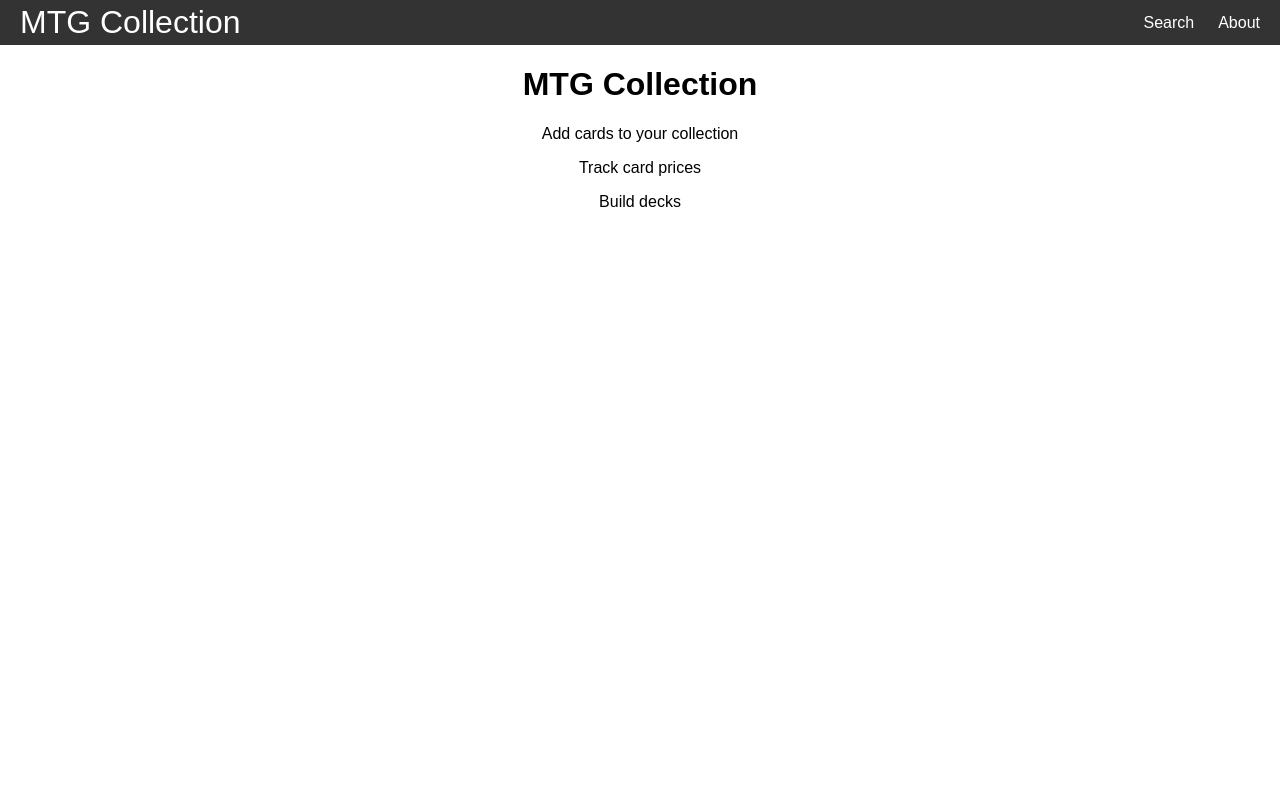
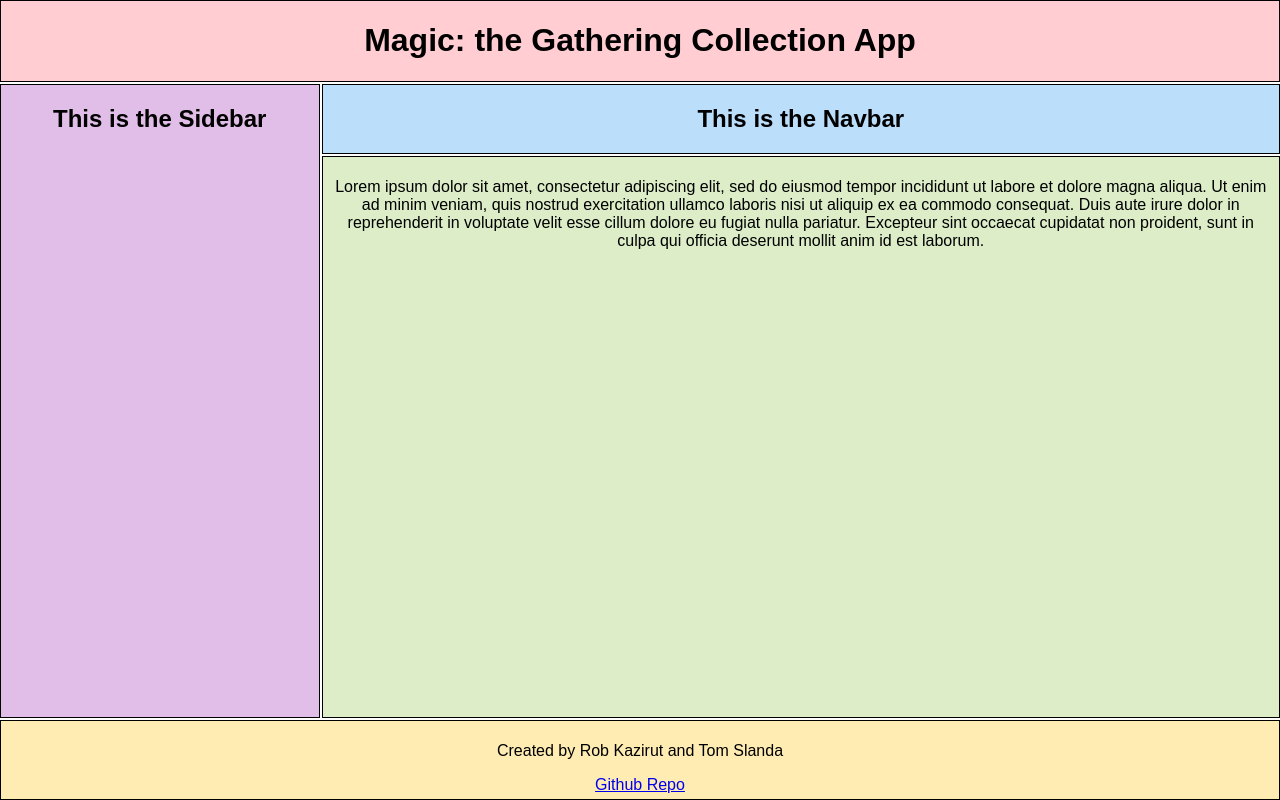
Before and after one commit to slandath/mtgCollectionFE, a React (Create React App) app: page / in a window 1280 px wide. Built offline with nearby package versions, Linux system fonts and the light colour scheme.

Commit message:
Holy Grail Layout

```diff
--- a/package.json
+++ b/package.json
@@ -10,6 +10,7 @@
     "react-dom": "^18.2.0",
     "react-router-dom": "^6.4.1",
     "react-scripts": "5.0.1",
+    "sass": "^1.55.0",
     "web-vitals": "^2.1.4"
   },
   "scripts": {
--- a/src/App.js
+++ b/src/App.js
@@ -1,21 +1,18 @@
-import Navbar from "./Navbar";
-import Search from "./pages/Search";
-import Home from "./pages/Home";
-import About from "./pages/About";
-import { Route, Routes } from "react-router-dom";
+import Navbar from "./pages/Navbar";
+import Header from "./pages/Header";
+import Footer from "./pages/Footer";
+import Sidebar from "./pages/Sidebar";
+import Content from "./pages/Content"
 
 function App() {
   return (
-    <>
+    <div className="container">
+      <Header />
       <Navbar />
-      <div className="container">
-        <Routes>
-          <Route path="/" element={<Home />} />
-          <Route path="/Search" element={<Search />} />
-          <Route path="/About" element={<About />} />
-        </Routes>
+      <Sidebar />
+      <Content />
+      <Footer />
       </div>
-    </>
   );
 }
 
--- a/src/Navbar.js
+++ /dev/null
@@ -1,27 +0,0 @@
-import { Link, useMatch, useResolvedPath } from "react-router-dom";
-export default function Navbar() {
-  return (
-    <nav className="nav">
-      <Link to="/" className="site-title">
-        MTG Collection
-      </Link>
-      <ul>
-        <CustomLink to="/Search">Search</CustomLink>
-        <CustomLink to="/About">About</CustomLink>
-      </ul>
-    </nav>
-  );
-}
-
-function CustomLink({ to, children, ...props }) {
-  const resolvedPath = useResolvedPath(to);
-  const isActive = useMatch({ path: resolvedPath.pathname, end: true });
-
-  return (
-    <li className={isActive ? "active" : ""}>
-      <Link to={to} {...props}>
-        {children}
-      </Link>
-    </li>
-  );
-}
--- /dev/null
+++ b/src/pages/Content.js
@@ -0,0 +1,7 @@
+export default function Content() {
+    return (
+      <article>
+        <p>Lorem ipsum dolor sit amet, consectetur adipiscing elit, sed do eiusmod tempor incididunt ut labore et dolore magna aliqua. Ut enim ad minim veniam, quis nostrud exercitation ullamco laboris nisi ut aliquip ex ea commodo consequat. Duis aute irure dolor in reprehenderit in voluptate velit esse cillum dolore eu fugiat nulla pariatur. Excepteur sint occaecat cupidatat non proident, sunt in culpa qui officia deserunt mollit anim id est laborum.</p>
+      </article>
+    );
+  }
--- a/src/pages/About.js
+++ b/src/pages/Footer.js
@@ -1,9 +1,8 @@
-export default function About() {
+export default function Footer() {
   return (
-    <div className="container">
-      <h1>About</h1>
+    <footer>
       <p>Created by Rob Kazirut and Tom Slanda</p>
       <a href="https://github.com/slandath/mtgCollection" target="blank">Github Repo</a>
-    </div>
+    </footer>
   );
 }
--- /dev/null
+++ b/src/pages/Header.js
@@ -0,0 +1,7 @@
+export default function Footer() {
+    return (
+      <header>
+        <h1>Magic: the Gathering Collection App</h1>
+      </header>
+    );
+  }
--- a/src/pages/Home.js
+++ /dev/null
@@ -1,10 +0,0 @@
-export default function Home() {
-  return (
-    <div>
-      <h1>MTG Collection</h1>
-      <p>Add cards to your collection</p>
-      <p>Track card prices</p>
-      <p>Build decks</p>
-    </div>
-  );
-}
--- /dev/null
+++ b/src/pages/Navbar.js
@@ -0,0 +1,7 @@
+export default function Navbar() {
+  return (
+    <nav>
+      <h1>This is the Navbar</h1>
+    </nav>
+  );
+}
--- a/src/pages/Search.js
+++ /dev/null
@@ -1,41 +0,0 @@
-import React, { Component } from "react";
-
-class Search extends Component {
-  constructor(props) {
-    super(props);
-    this.state = {
-      cardName: "",
-    };
-  }
-
-  handleCardNameChange = (event) => {
-    this.setState({
-      cardName: event.target.value,
-    });
-  };
-
-  render() {
-    return (
-      <div>
-        <h1>Search</h1>
-        <p>Find a card using Scryfall</p>
-        <form>
-          <label>
-            Card Name:
-            <input
-              type="text"
-              value={this.state.cardName}
-              onChange={this.handleCardNameChange}
-            />
-          </label>
-          <label>
-            Set Name:
-            <input type="text" />
-          </label>
-        </form>
-      </div>
-    );
-  }
-}
-
-export default Search;
--- /dev/null
+++ b/src/pages/Sidebar.js
@@ -0,0 +1,7 @@
+export default function Sidebar() {
+  return (
+    <aside>
+      <h1>This is the Sidebar</h1>
+    </aside>
+  );
+}
--- a/src/styles.css
+++ b/src/styles.css
@@ -5,53 +5,51 @@
 
 body {
   margin: 0;
+  height: 100vh;
 }
 
 .container {
-    margin: 1rem;
-    text-align: center;
+  background: white;
+  height: 100vh;
+  display: grid;
+  grid-template-columns: minmax(10px, 1fr) minmax(10px, 3fr);
+  grid-template-rows: min-content min-content 1fr min-content;
+  gap: 2px;
+  text-align: center;
 }
 
-.nav {
-  background-color: #333;
-  color: white;
-  display: flex;
-  justify-content: space-between;
-  align-items: stretch;
-  gap: 2rem;
-  padding: 0 1rem;
+header {
+  grid-column: 1 / -1;
+  text-align: center;
+  border: 1px solid #000;
+  background: #ffcdd2;
 }
 
-.site-title {
-  font-size: 2rem;
+nav {
+  grid-column: 2 / 3;
+  background: #bbdefb;
+  border: 1px solid #000;
 }
 
-.nav ul {
-  padding: 0;
-  margin: 0;
-  list-style: none;
-  display: flex;
-  gap: 1rem;
+ul {
+  list-style-type: none;
 }
 
-.nav a {
-  color: inherit;
-  text-decoration: none;
-  height: 100%;
-  display: flex;
-  align-items: center;
-  padding: .25rem;
+aside {
+  grid-column: 1 / 2;
+  grid-row: 2 / 4;
+  background: #e1bee7;
+  border: 1px solid #000;
 }
-
-.nav li.active {
-  background-color: #555;
+article {
+  grid-column: 2 / 3;
+  background: #dcedc8;
+  border: 1px solid #000;
+  padding: 5px;
 }
-
-.nav li:hover {
-  background-color: #777;
+footer {
+  grid-column: 1 / -1;
+  background: #ffecb3;
+  border: 1px solid #000;
+  padding: 5px;
 }
-
-.name-label{
-  border: 5px;
-  border-color: #000;
-}
```
Also changed, not shown: 1 other file (tests, documents, lock files or other folders).
